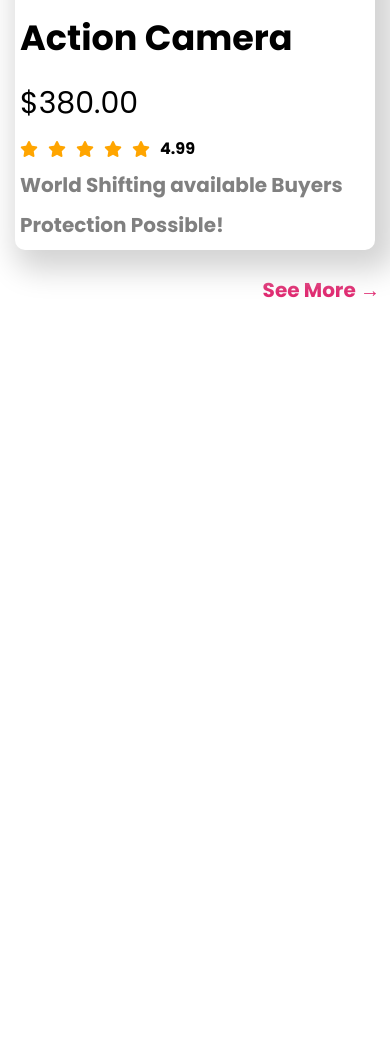
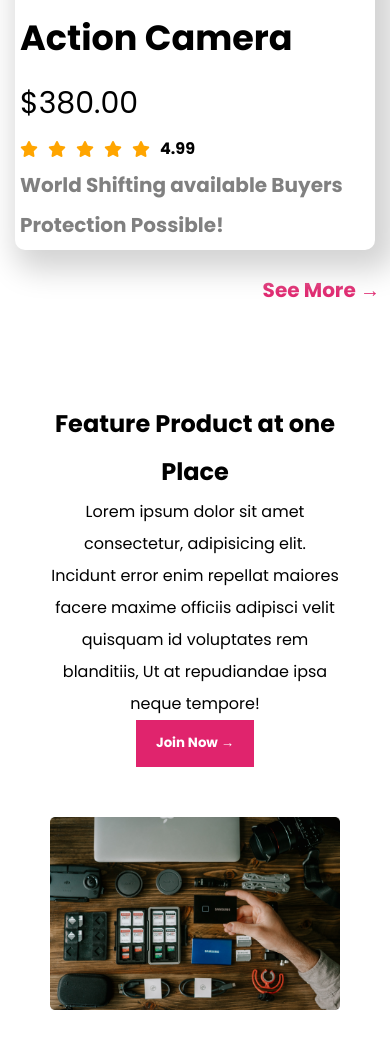
Before and after one commit to bedesignermonir/influencer-gears, a plain HTML site: page index.html in a window 390 px wide. Shown: the part 6348-7396 px from the top of the page. Before the commit the page ends 6678 px from the top, so only its background shows below. Drawn offline with Linux system fonts and the light colour scheme.

Commit message:
ad-section added

```diff
--- a/index.html
+++ b/index.html
@@ -189,9 +189,22 @@
             </div>
             <a class="see-more" href="#">See More →</a>
         </section>
-
         <!-- popular collection finished -->
 
+        <!-- ad-section start -->
+        <section class="ad-section">
+            <div class="ad-img">
+                <img src="images/gear.png" alt="">
+            </div>
+            <div class="ad-text">
+                <h2>Feature Product at one Place</h2>
+                <p>Lorem ipsum dolor sit amet consectetur, adipisicing elit. Incidunt error enim repellat maiores facere
+                    maxime officiis adipisci velit quisquam id voluptates rem blanditiis, Ut at repudiandae ipsa neque
+                    tempore!</p>
+                <button class="ad-button">Join Now →</button>
+            </div>
+        </section>
+        <!-- ad-section Finished -->
 
 
 
--- a/style.css
+++ b/style.css
@@ -206,3 +206,41 @@ i {
 }
 
 /* popular collection Finished */
+
+
+/* ad section start */
+.ad-section {
+    display: grid;
+    grid-template-columns: repeat(2, 1fr);
+    margin: 100px 200px;
+    align-items: center;
+    gap: 50px;
+}
+
+.ad-img img {
+    width: 100%;
+    height: auto;
+}
+
+.ad-button {
+    border: none;
+    background-color: #E0246D;
+    padding: 10px 20px;
+    color: white;
+    font-weight: bold;
+}
+
+@media screen and (max-width: 576px) {
+    .ad-section {
+        display: flex;
+        flex-direction: column-reverse;
+        margin: 100px 0px;
+        align-items: center;
+        padding: 50px;
+        text-align: center;
+    }
+}
+
+
+
+/* ad section Finished */
```
